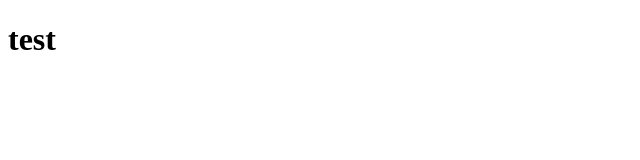
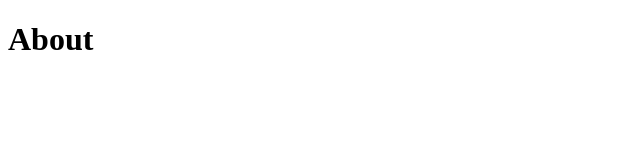
Before and after one commit to nathan-vansickle/odub-frontend, a Vue app in the folder odub-frontend/: page /about in a window 1280 px wide. Shown: the top 160 px of the page, without its empty margins (0-640 px from the left). Built offline with nearby package versions, Linux system fonts and the light colour scheme.

Commit message:
configure views

```diff
--- a/odub-frontend/src/App.vue
+++ b/odub-frontend/src/App.vue
@@ -1,5 +1,7 @@
 <template>
-  <h1>test</h1>
+  <div id="app">
+    <router-view></router-view>
+  </div>
 </template>
 
 <script>
--- a/odub-frontend/src/main.js
+++ b/odub-frontend/src/main.js
@@ -1,4 +1,5 @@
 import { createApp } from 'vue'
 import App from './App.vue'
+import router from "./router"
 
-createApp(App).mount('#app')
+createApp(App).use(router).mount("#app")
--- a/odub-frontend/src/router/index.js
+++ b/odub-frontend/src/router/index.js
@@ -1,24 +1,23 @@
-import Vue from "vue"
-import VueRouter from "vue-router"
-import Home from "@/views/Home"
-import About from "@/views/About"
-
-Vue.use(VueRouter)
+import * as VueRouter from "vue-router"
+import HomePage from "@/views/HomePage"
+import AboutPage from "@/views/AboutPage"
 
 const routes = [
     {
         path: "/",
-        name: "Home",
-        component: Home
+        name: "HomePage",
+        component: HomePage
     },
 
     {
         path: "/about",
-        name: "About",
-        component: About
+        name: "AboutPage",
+        component: AboutPage
     }
 ]
 
-const router = VueRouter({routes})
+const router = VueRouter.createRouter({
+    history: VueRouter.createWebHistory(),
+    routes})
 
 export default router
--- /dev/null
+++ b/odub-frontend/src/views/AboutPage.vue
@@ -0,0 +1,3 @@
+<template>
+    <h1>About</h1>
+</template>
--- /dev/null
+++ b/odub-frontend/src/views/HomePage.vue
@@ -0,0 +1,3 @@
+<template>
+    <h1>Home</h1>
+</template>
```
Also changed, not shown: odub-frontend/src/views/About.vue (deleted), odub-frontend/src/views/Home.vue (deleted).
